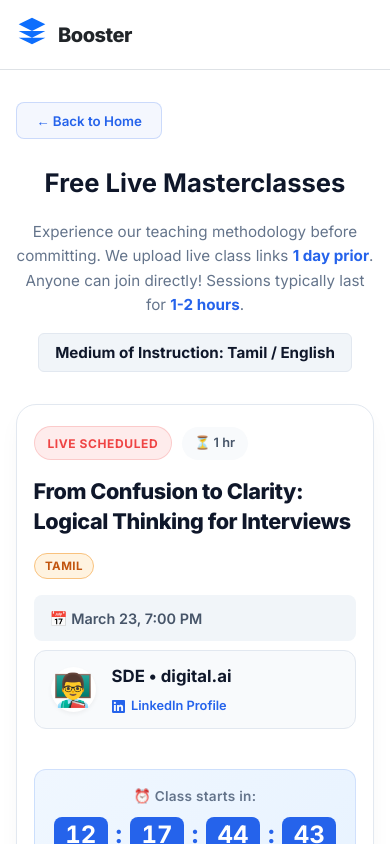
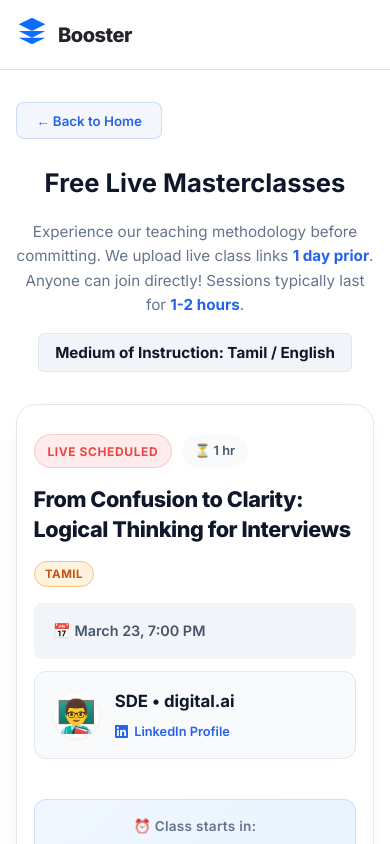
Before and after one commit to BoosterTechAcademy/Booster, a React (Vite) app: page /free-class in a window 390 px wide. Shown: the top 844 px of the page. Built offline with nearby package versions, Linux system fonts and the light colour scheme.

Commit message:
final_fix

```diff
--- a/src/components/BusinessServices/FreeClass.css
+++ b/src/components/BusinessServices/FreeClass.css
@@ -374,8 +374,8 @@
     }
 
     .fc-list-card {
-        padding: 1.3rem;
-        gap: 1.2rem;
+        padding: 1.8rem 1.4rem;
+        gap: 1.5rem;
     }
 
     .fc-title {
@@ -393,37 +393,40 @@
 
     .fc-instructor-profile {
         flex-wrap: wrap;
-        padding: 0.7rem 1rem;
+        padding: 1rem 1.2rem;
         box-sizing: border-box;
     }
 
     .fc-meta {
-        gap: 0.6rem;
+        gap: 0.8rem;
         margin-bottom: 1.5rem;
     }
 
     .fc-date {
         font-size: 0.9rem;
-        padding: 0.7rem 1rem;
+        padding: 1rem 1.2rem;
         box-sizing: border-box;
     }
 
     .fc-countdown-block {
-        padding: 1rem 0.8rem;
+        padding: 1.2rem 1rem;
+        margin: 1.5rem 0;
     }
 
     .fc-countdown-label {
-        font-size: 0.8rem;
+        font-size: 0.85rem;
         text-align: center;
+        margin-bottom: 0.8rem;
     }
 
     .fc-countdown-grid {
         justify-content: center;
+        gap: 0.5rem;
     }
 
     .cd-unit {
-        min-width: 45px;
-        padding: 0.4rem 0.5rem;
+        min-width: 50px;
+        padding: 0.5rem 0.6rem;
         box-sizing: border-box;
     }
 
```
